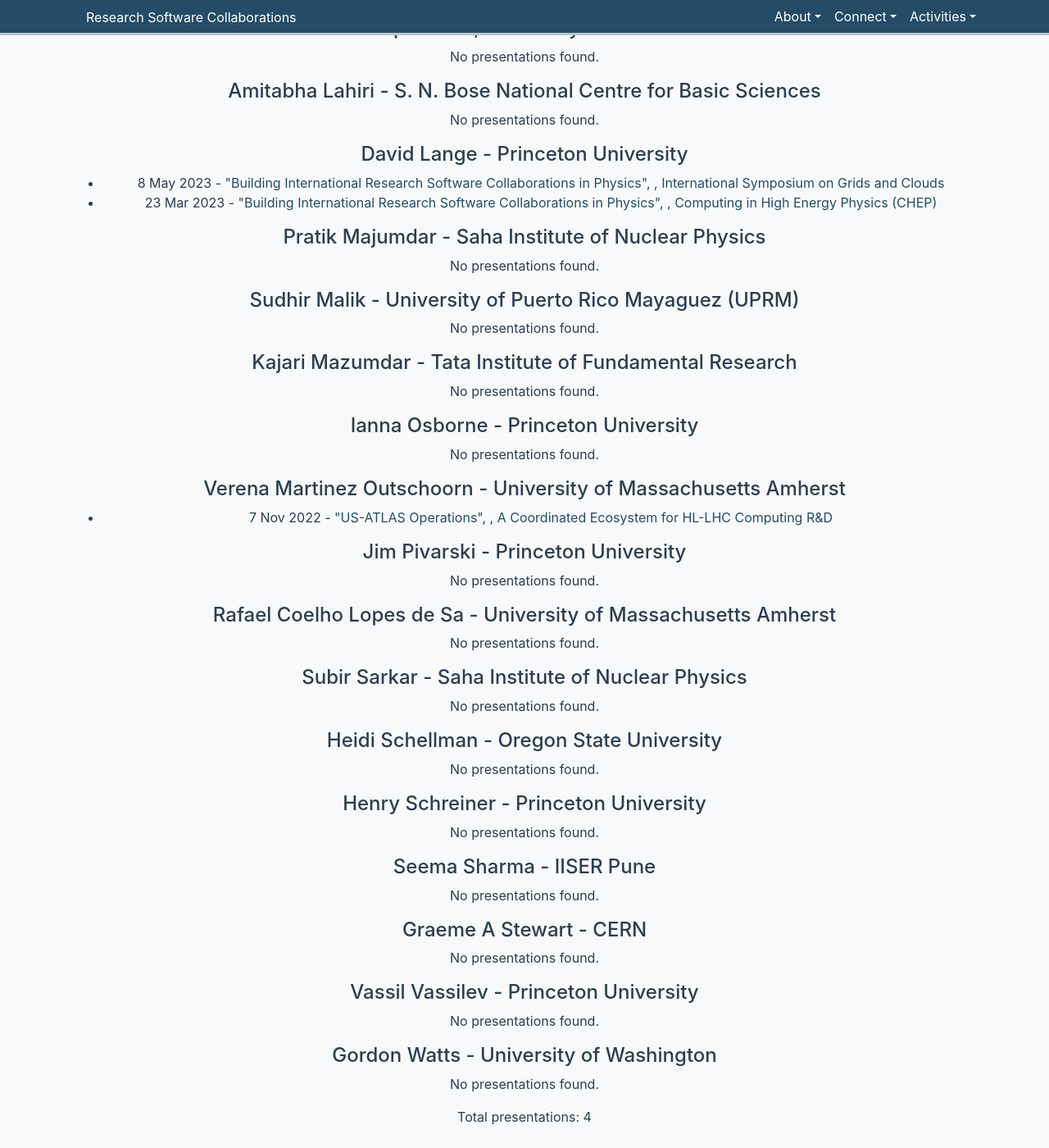
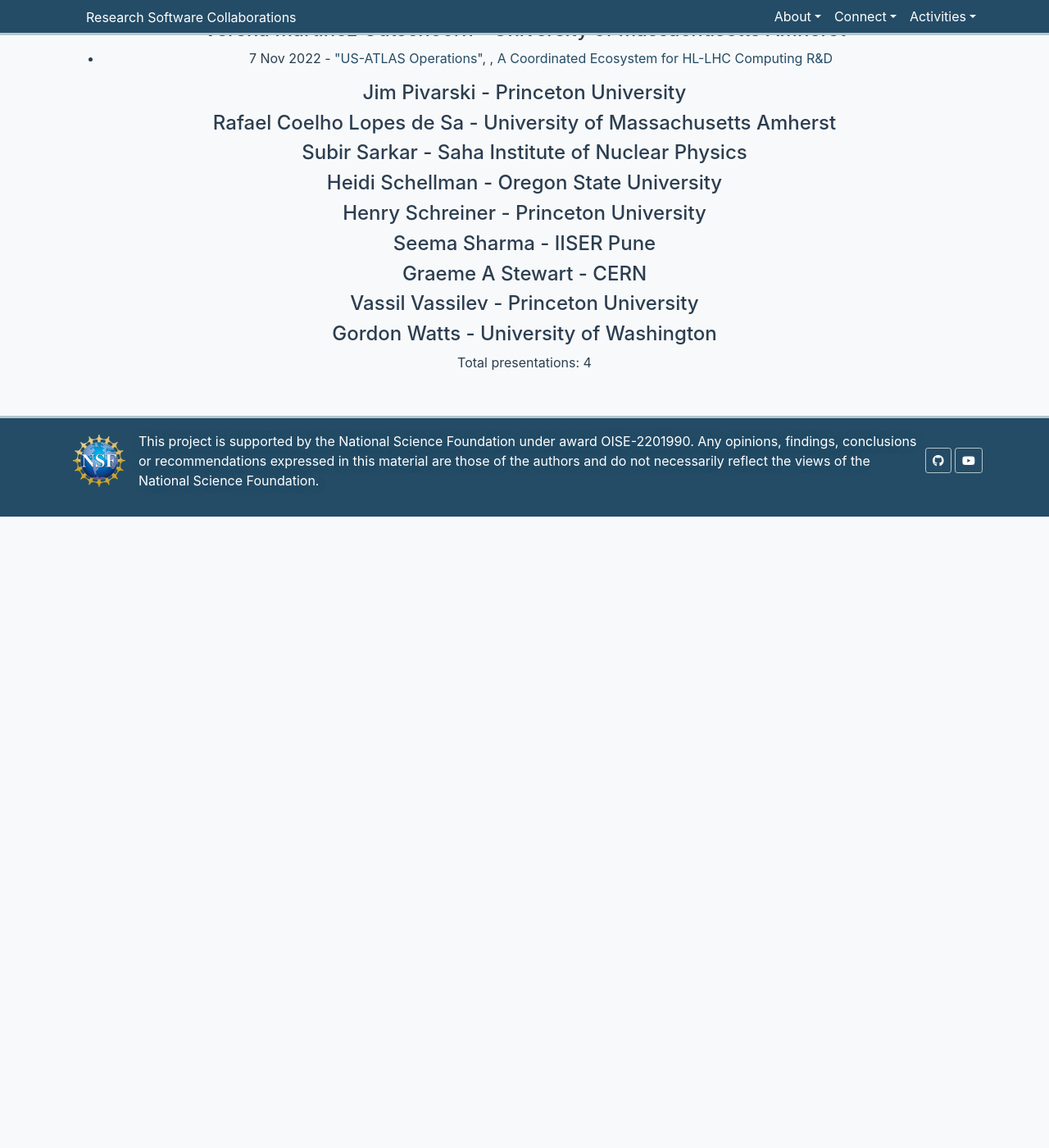
Before and after one commit to research-software-collaborations/research-software-collaborations.github.io, a Jekyll site: the page built from pages/presentations/byperson.md, in a window 1280 px wide and 1400 px high, scrolled down 904 px. Shown: the whole window at 82% size. Built offline with Jekyll 4.4.1, drawn with Linux system fonts in a browser that asks for light colours; cached includes are drawn as plain includes; after the commit the page ends 1534 px from its top, so only the background shows below that; some of the changed text lies outside the part shown.

```diff
--- a/pages/presentations/byperson.md
+++ b/pages/presentations/byperson.md
@@ -23,8 +23,6 @@ title: Presentations by Person
         </li>
       {%- endfor- %}
     </ul>
-  {%- else -%}
-    <p>No presentations found.</p>
   {%- endif -%}
 {%- endfor -%}
 
```
